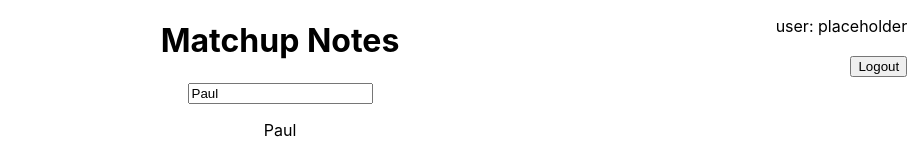
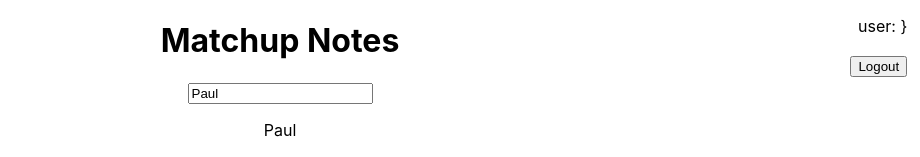
Before and after one commit to matt712/IndividualProjectFront, a React (Create React App) app: page / in a window 1280 px wide. Both pictures are taken after a click on the input "Submit". Shown: the top 157 px of the page, without its empty margins (360-1280 px from the left). Built offline with nearby package versions, Linux system fonts and the light colour scheme.

Commit message:
Ask about prop things

```diff
--- a/package.json
+++ b/package.json
@@ -3,6 +3,7 @@
   "version": "0.1.0",
   "private": true,
   "dependencies": {
+    "axios": "^0.18.0",
     "react": "^16.8.3",
     "react-dom": "^16.8.3",
     "react-scripts": "2.1.5"
--- a/src/App.js
+++ b/src/App.js
@@ -10,14 +10,24 @@ class App extends Component {
   constructor(props){
     super(props);
     this.state ={
-      loggedIn:false
+      loggedIn:false,
+      username: "",
     }
     this.handleLogin = this.handleLogin.bind(this);
   }
-  handleLogin(){
-    this.setState(prevState =>({
-      loggedIn: !prevState.loggedIn
-    }));
+  handleLogin =(username)=>{
+    if(this.state.loggedIn===false){
+    this.setState({
+      loggedIn: true,
+      username
+    });
+    console.log(this.state.username);
+  }else{
+    this.setState({
+      loggedIn:false,
+      username:" "
+    });
+  }
   }
   render() {
     if(this.state.loggedIn===true){
--- a/src/DisplayUser.js
+++ b/src/DisplayUser.js
@@ -3,12 +3,11 @@ import React, { Component } from 'react';
 class DisplayUser extends Component{
     constructor(){
         super()
-        this.state ={ username:"placeholder"};
     }
     render(){
         return(
             <div>
-                <p className="DisplayUser">user: {this.state.username}</p>
+                <p className="DisplayUser">user: {this.props.username}}</p>
                 <button className="LogoutButton" type="button" onClick={this.props.handleLogin}>Logout</button>
             </div>
         );
--- a/src/Login.js
+++ b/src/Login.js
@@ -9,19 +9,24 @@ class Login extends Component{
         };
         this.updateState = (e) =>{
             this.setState({
-                username: e.target.value,
-                password: e.target.value
+                username: e.target.user,
+                password: e.target.pass
             })
+        }
+        this.handleLogin = (e) =>{
+            e.preventDefault();
+            this.props.handleLogin(e.target.value);
         }
     }
     render(){
+        const user = this.props.user;
         return(
             <div className="loginBox">
-                <form onSubmit={this.props.handleLogin}>
+                <form onSubmit={this.handleLogin} value={user}>
                     username: <br/>
-                    <input type="text" value={this.state.username} onChange={this.updateState}/>
+                    <input type="text" name="user" value={this.state.username} onChange={this.updateState}/>
                      <br/>password: <br/>
-                    <input type="text" value={this.state.password} onChange={this.updateState}/>
+                    <input type="text" name="pass" value={this.state.password} onChange={this.updateState}/>
                     <br/>
                     <input type="submit" value="Submit"/>
                 </form>
```
Also changed, not shown: 1 other file (tests, documents, lock files or other folders).
